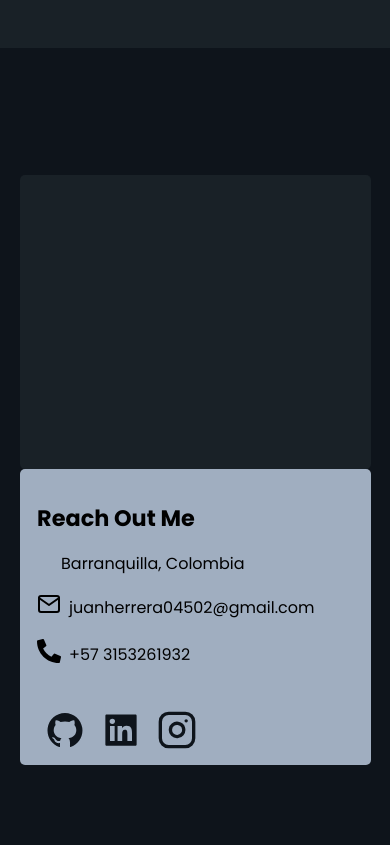
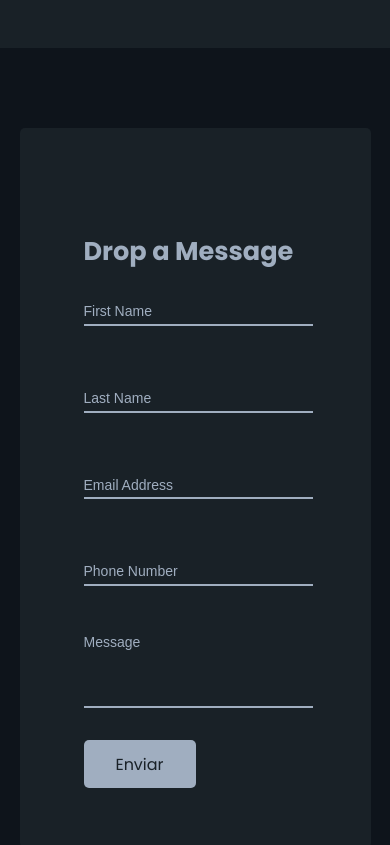
Before and after one commit to 1juanherrera/MyPortfolio, a React (Vite) app: page / in a window 390 px wide. Shown: the part 4100-4945 px from the top of the page. Built offline with nearby package versions, Linux system fonts and the light colour scheme; some icons are missing.

Commit message:
contact and responsive built

```diff
--- a/src/components/Contact.jsx
+++ b/src/components/Contact.jsx
@@ -29,6 +29,25 @@ export const Contact = () => {
                     </div>
                 </div>
                 <div className="contact__form">
+                    <div className="contact__form__content">
+                        <h3 className="contact__form__content__title">Drop a Message</h3>
+
+                        <div className="contact__form__content__inputs">
+                            <input type="text" placeholder="First Name" />
+                            <input type="text" placeholder="Last Name"/>
+                        </div>
+                        <div className="contact__form__content__inputs">
+                            <input type="text" placeholder="Email Address" />
+                            <input type="email" placeholder="Phone Number" />
+                        </div>
+                        <div className="contact__form__content__inputs">
+                            <textarea placeholder="Message"></textarea>
+                        </div>
+                        <div className="contact__form__content__button">
+                            <a href="#">Enviar</a>
+                        </div>
+
+                    </div>
 
                 </div>
             </div>
--- a/src/components/ContactCard.jsx
+++ b/src/components/ContactCard.jsx
@@ -4,7 +4,7 @@ export const ContactCard = ({ icon, infoText }) => {
     return (
         <div className="social__card">
             <div className="social__card__icon">{ icon }</div>
-            <p>{ infoText }</p>
+            <p className="social__card__text">{ infoText }</p>
         </div>
     )
 }
--- a/src/components/Hero.jsx
+++ b/src/components/Hero.jsx
@@ -15,8 +15,8 @@ export const Hero = () => {
                     </p>
                 </div>
                 <div className="hero__content__button">
-                    <button className="hero__content__button--1">Contact Me</button>
-                    <button className="hero__content__button--2">Download Resume</button>
+                    <button className="hero__content__button--1" type="submit">Contact Me</button>
+                    <button className="hero__content__button--2" type="submit">Download Resume</button>
                 </div>
             </div>
         </div>
--- a/src/helpers/Data.jsx
+++ b/src/helpers/Data.jsx
@@ -115,7 +115,7 @@ export const contacts = [
     {
         id: 2,
         icon: <FiMail />,
-        infoText: 'juanherrera04502@gmail.com'
+        infoText: 'juan.herreram@pca.edu.co'
     },
     {
         id: 3,
--- a/src/scss/components/_contact.scss
+++ b/src/scss/components/_contact.scss
@@ -2,19 +2,18 @@
 
 .contact {
     width: 100vw;
-    height: 100vh;
+    //height: 100vh;
     background: $Color-secondary;
     display: flex;
     justify-content: center;
     align-items: center;
-
 
     &__main {
         width: 80%;
         height: 80%;
         display: flex;
         position: relative;
-
+        margin: 5rem 5rem;
 
         @include responsive(tablet-landscape) {
             width: 90%;
@@ -31,9 +30,9 @@
 
     &__card {
         width: 30%;
-        height: 80%;
+        height: 25rem;
         position: absolute;
-        top: 3.5rem;
+        top: 4rem;
         left: 0;
         background: $Color-tertiary;
         border-radius: 5px;
@@ -45,7 +44,7 @@
         @include responsive(tablet-landscape) {
             position: static;
             width: 40%;
-            height: 100%;
+            height: 34rem;
             display: flex;
         }
 
@@ -54,6 +53,8 @@
             align-items: center;
             justify-content: center;
             width: 100%;
+            height: 15rem;
+            margin-bottom: 5rem;
         }
 
         @include responsive(phone) {
@@ -75,10 +76,10 @@
                 justify-content: center;
                 align-items: start;
                 flex-direction: column;
+                margin: 2rem 2rem;
             }
 
             @include responsive(phone) {
-                margin-top: 2rem;
                 width: 90%;
             }
 
@@ -91,8 +92,12 @@
                 margin: 0 auto;
                 margin-bottom: 2rem;
 
+                @include responsive(phone) {
+                    padding-left: 0.5rem;
+                }
+
                 &--social {
-                    margin: 0.5rem;
+                    margin-right: 0.8rem;
 
                     svg {
                         font-size: 2.5rem;
@@ -113,7 +118,7 @@
                     width: 90%;
                     margin: 0 auto;
                     justify-content: start;
-                    margin-top: 2rem;
+                    margin-bottom: 1.5rem;
                 }
             }
         }
@@ -121,20 +126,142 @@
 
     &__form {
         width: 90%;
+        height: 34rem;
         background: $Color-primary;
         margin-left: 8rem;
         border-radius: 5px;
+        color: $Color-tertiary;
+        display: flex;
+        justify-content: center;
+        align-items: center;
+
+        &__content {
+            margin-left: 7rem;
+            width: 39rem;
+            height: 25rem;
+
+            @include responsive(tablet-landscape) {
+               margin-left: 1rem;
+            }
+
+            @include responsive(tablet-portrait) {
+                margin: 3rem 3rem;
+            }
+
+            @include responsive(phone) {
+                width: 90%;
+                margin-bottom: 10rem;
+            }
+
+            &__title {
+                font-size: 1.6rem;
+                margin-left: 1rem;
+            }
+
+            &__inputs {
+
+                @include responsive(phone) {
+                    display: flex;
+                    justify-content: start;
+                    align-items: start;
+                    flex-direction: column;
+                }
+
+                input {
+                    background: $Color-primary;
+                    border: none;
+                    outline: none;
+                    border-bottom: 2px solid $Color-tertiary;
+                    width: 16rem;
+                    font-family: 'Popins', sans-serif;
+                    font-size: 0.875rem;
+                    padding-bottom: 0.3rem;
+                    margin: 2rem 2rem 2rem 1rem;
+                    color: $Color-tertiary;
+
+                    @include responsive(tablet-landscape) {
+                        width: 12rem;
+                    }
+
+                    @include responsive(tablet-portrait) {
+                        width: 14rem;
+                    }
+
+                    @include responsive(phone) {
+                        width: 90%;
+                    }
+                }
+
+                input::placeholder {
+                    color: $Color-tertiary;
+                }
+
+
+                textarea {
+                    font-family: 'Popins', sans-serif;
+                    background: $Color-primary;
+                    border: none;
+                    border-bottom: 2px solid $Color-tertiary;
+                    margin: 1rem 2rem 2rem 1rem;
+                    width: 35rem;
+                    resize: none;
+                    outline: none;
+                    padding-bottom: 2.5rem;
+                    color: $Color-tertiary;
+                    font-size: 0.875rem;
+
+                    @include responsive(tablet-landscape) {
+                        width: 27rem;
+                    }
+
+                    @include responsive(tablet-portrait) {
+                        width: 31rem;
+                    }
+
+                    @include responsive(phone) {
+                        width: 90%;
+                    }
+                }
+
+                textarea::placeholder {
+                    color: $Color-tertiary;
+                }
+            }
+
+            &__button {
+                display: flex;
+                justify-content: center;
+                align-items: center;
+                background: $White;
+                width: 7rem;
+                height: 3rem;
+                margin-left: 1rem;
+                border-radius: 5px;
+                background: $Color-tertiary;
+
+                a {
+                    text-decoration: none;
+                    color: $Color-primary;
+                }
+            }
+        }
 
         @include responsive(tablet-landscape) {
             margin-left: 0;
             width: 60%;
-            height: 100%;
+            margin-top: 5rem;
+            margin-bottom: 5rem;
         }
 
         @include responsive(tablet-portrait) {
             margin-left: 0;
             width: 100%;
-            height: 55rem;
+            margin-bottom: 0;
+        }
+
+        @include responsive(phone) {
+            margin-top: 5rem;
+            height: 45rem;
         }
     }
 }
--- a/src/scss/components/_contactCard.scss
+++ b/src/scss/components/_contactCard.scss
@@ -13,4 +13,8 @@
             font-size: 1.5rem;
         }
     }
+
+    &__text {
+        font-size: 1rem;
+    }
 }
--- a/src/scss/components/_hero.scss
+++ b/src/scss/components/_hero.scss
@@ -51,6 +51,11 @@
             color: $Color-tertiary;
             width: 40rem;
 
+            @include responsive(tablet-landscape) {
+                width: 100%;
+                font-size: 1.2rem;
+            }
+
             @include responsive(phone) {
                 width: 90%;
                 font-size: 1.2rem;
@@ -74,6 +79,7 @@
                 height: 4.4rem;
                 border-radius: 5px;
                 margin-right: 20px;
+                cursor: pointer;
 
                 @include responsive(tablet-portrait) {
                     margin-bottom: 20px;
@@ -90,13 +96,14 @@
 
             &--2 {
                 background-color: $Color-primary;
-                border: 1px solid white;
+                border: 1px solid $White;
                 width: 15rem;
                 font-family: $Font;
                 color: $White;
                 height: 4.4rem;
                 border-radius: 5px;
                 margin: 0 auto;
+                cursor: pointer;
 
                 @include responsive(tablet-portrait) {
                     margin-bottom: 20px;
@@ -106,7 +113,7 @@
 
                 @include responsive(phone) {
                     height: 3.5rem;
-                    width: 9rem;
+                    width: 11rem;
                 }
             }
 
```
